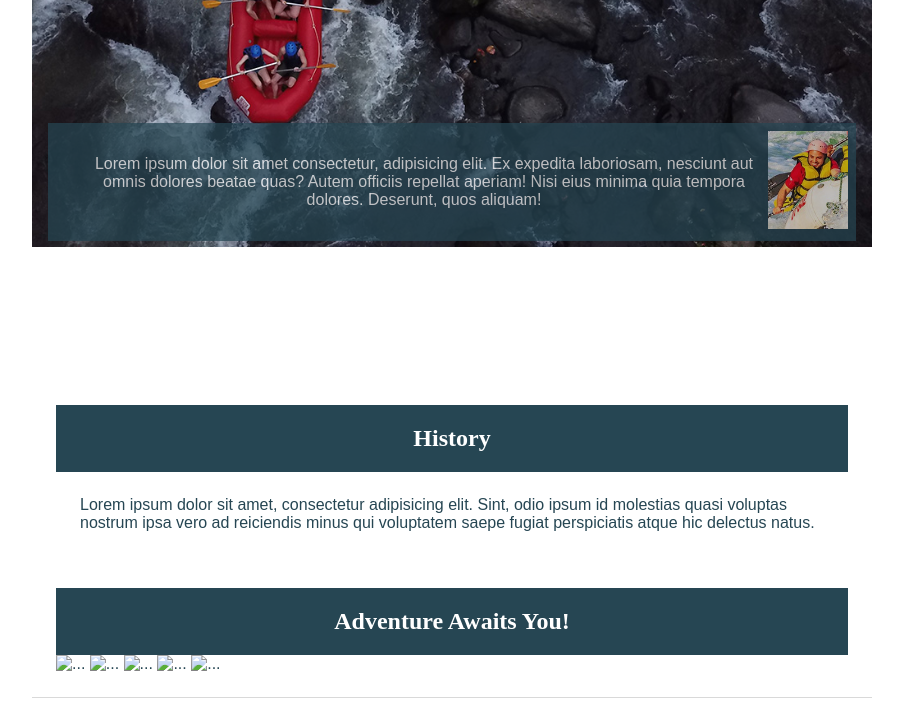
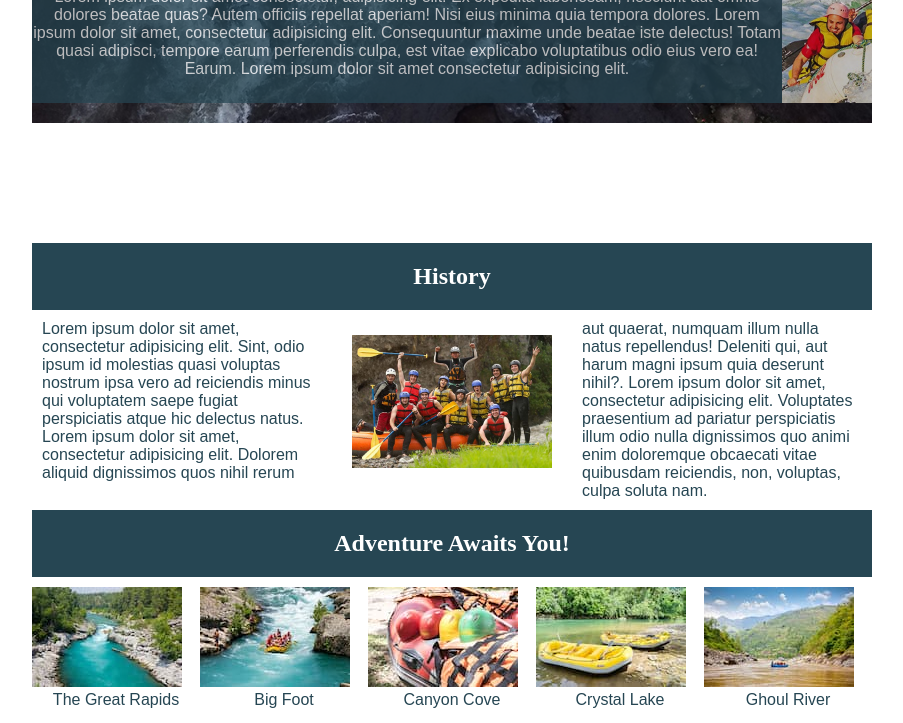
Before and after one commit to Murokarg/wdd130, a plain HTML site: page wwr/about.html in a window 1280 px wide. Shown: the part 550-1273 px from the top of the page, without its empty margins (188-1091 px from the left). Drawn offline with Linux system fonts and the light colour scheme.

Commit message:
Updated the about page for W04

```diff
--- a/wwr/about.html
+++ b/wwr/about.html
@@ -13,9 +13,9 @@
 
 <body>
     <header>
-        <img src="./images/z-splash.png" alt="Logo of the White Water Rafting">
+        <img src="images/z-splash.png" alt="Logo of the White Water Rafting">
         <nav>
-            <ul>
+            <ul class="navigation">
                 <li><a href="index.html">Home</a></li>
                 <li><a href="about.html">About Us</a></li>
                 <li><a href="trips.html">Trips</a></li>
@@ -31,24 +31,69 @@
                 <img src="images/rafting12-1024-hero.jpg" alt="A person enjoying rafting">
                 <p>
                     Lorem ipsum dolor sit amet consectetur, adipisicing elit. Ex expedita laboriosam, nesciunt aut omnis
-                    dolores beatae quas? Autem officiis repellat aperiam! Nisi eius minima quia tempora dolores.
-                    Deserunt, quos aliquam!
+                    dolores beatae quas? Autem officiis repellat aperiam! Nisi eius minima quia tempora dolores. Lorem
+                    ipsum dolor sit amet, consectetur adipisicing elit. Consequuntur maxime unde beatae iste delectus!
+                    Totam quasi adipisci, tempore earum perferendis culpa, est vitae explicabo voluptatibus odio eius
+                    vero ea! Earum. Lorem ipsum dolor sit amet consectetur adipisicing elit.
                 </p>
             </article>
         </div>
         <section class="history">
             <h2>History</h2>
-            <p>Lorem ipsum dolor sit amet, consectetur adipisicing elit. Sint, odio ipsum id molestias quasi voluptas
-                nostrum ipsa vero ad reiciendis minus qui voluptatem saepe fugiat perspiciatis atque hic delectus natus.
-            </p>
+            <div class="history-grid">
+                <div class="text-left">
+                    <p>
+                        Lorem ipsum dolor sit amet, consectetur adipisicing elit. Sint, odio ipsum id molestias quasi
+                        voluptas
+                        nostrum ipsa vero ad reiciendis minus qui voluptatem saepe fugiat perspiciatis atque hic
+                        delectus
+                        natus.
+                        Lorem ipsum dolor sit amet, consectetur adipisicing elit. Dolorem aliquid dignissimos quos nihil
+                        rerum
+                    </p>
+                </div>
+                <div class="history-image">
+                    <img src="images/rafting59-600.jpg" width="200"
+                        alt="A group of people with rafting gear celebrating">
+                </div>
+                <div class="text-right">
+                    <p>
+                        aut quaerat, numquam illum nulla natus repellendus! Deleniti qui, aut harum magni ipsum quia
+                        deserunt
+                        nihil?. Lorem ipsum dolor sit amet, consectetur adipisicing elit. Voluptates praesentium ad
+                        pariatur
+                        perspiciatis illum odio nulla dignissimos quo animi enim doloremque obcaecati vitae quibusdam
+                        reiciendis, non, voluptas, culpa soluta nam.
+                    </p>
+                </div>
+            </div>
         </section>
         <section class="adventures">
             <h2>Adventure Awaits You!</h2>
-            <img src="images/..." alt="...">
-            <img src="images/..." alt="...">
-            <img src="images/..." alt="...">
-            <img src="images/..." alt="...">
-            <img src="images/..." alt="...">
+            <div class="adventures-grid">
+
+                <div class="adventures-img">
+                    <img src="images/raftin-01.jpg" width="150" alt="...">
+                    <p class="adventures-caption">The Great Rapids</p>
+                </div>
+                <div class="adventures-img">
+                    <img src="images/rafting-02.jpg" width="150" alt="...">
+                    <p class="adventures-caption">Big Foot</p>
+                </div>
+                <div class="adventures-img">
+                    <img src="images/rafting-03.jpg" width="150" alt="...">
+                    <p class="adventures-caption">Canyon Cove</p>
+                </div>
+                <div class="adventures-img">
+                    <img src="images/rafting-04.jpg" width="150" alt="...">
+                    <p class="adventures-caption">Crystal Lake</p>
+                </div>
+                <div class="adventures-img">
+                    <img src="images/rafting-05.jpg" width="150" alt="...">
+                    <p class="adventures-caption">Ghoul River</p>
+                </div>
+
+            </div>
         </section>
     </main>
     <footer>
--- a/wwr/styles/rafting.css
+++ b/wwr/styles/rafting.css
@@ -18,6 +18,23 @@ body {
     color: var(--acent1-color);
 }
 
+header {
+    display: grid;
+    grid-template-columns: 1fr 1fr;
+    align-items: center;
+    text-align: center;
+}
+
+.navigation {
+    display: flex;
+    list-style: none;
+}
+
+.navigation li {
+    flex: 1 1 auto;
+   /* border: 3px solid rgb(0 0 0 / 15%);*/
+}
+
 header, main, footer {
     width: 840px;
     margin: 0 auto;
@@ -28,17 +45,14 @@ h1, h2 {
     color: var(--primary-color);
 }
 
-nav, p, section, article {
-    margin: 16px;
-    padding: 8px;
-}
-
-.socialmedia a {
-    text-decoration: none;
+.hero p {
+    /*margin: 6px;*/
+    padding: 5px 0 25px 0;
 }
 
 .hero {
     position: relative;
+    display: inline-block;
 }
 
 .hero img {
@@ -60,10 +74,11 @@ h1 {
 
 .hero article img {
     float: right;
-    width: 80px;
+    width: 90px;
     border: 0;
     margin: 0;
     box-shadow: 1px;
+    padding-top: 10px;
 }
 
 .hero article {
@@ -82,15 +97,54 @@ h2 {
     padding: 20px;
 }
 
+.history-grid {
+    display: flex;
+    gap: 20px;
+    align-items: flex-start;
+}
+
+.text-left, .text-right {
+    flex: 1;
+    padding: 10px;
+}
+
+.history-image {
+    flex: 0 0 auto;
+    display: flex;
+    justify-content: center;
+}
+
+.history-image img {
+    max-width: 100%;
+    height: auto;
+    padding-top: 25px;
+}
+
+.adventures-grid {
+    padding-top: 10px;
+    display: grid;
+    grid-template-columns: repeat(5, 1fr);
+}
+
+.adventures-caption {
+    text-align: center;
+
+}
+
 .socialmedia a {
-    /*position: relative;
-    display: inline;*/
     width: 50px;
     height: auto;
     display: inline-block;
+    text-decoration: none;
 }
 
 footer {
     font-size: .7rem;
     border-top: 1px solid rgb(0 0 0 / 15%);
+    padding-top: 10px;
+    display: grid;
+    grid-template-columns: 80% 20%;
+    text-align: center;
+    margin-top: 20px;
+
 }
```
Also changed, not shown: wwr/images/raftin-01.jpg (added), wwr/images/rafting-02.jpg (added), wwr/images/rafting-03.jpg (added), wwr/images/rafting-04.jpg (added), wwr/images/rafting-05.jpg (added), wwr/images/rafting19-600.jpg (added), wwr/images/rafting58-600.jpg (added), wwr/images/rafting59-600.jpg (added).
